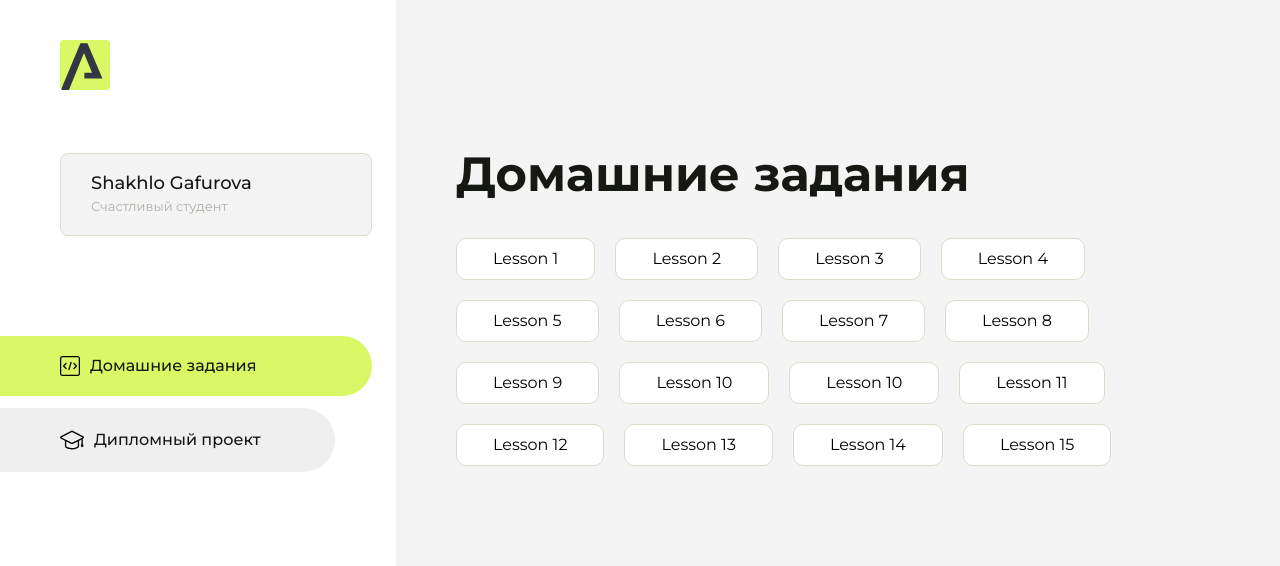
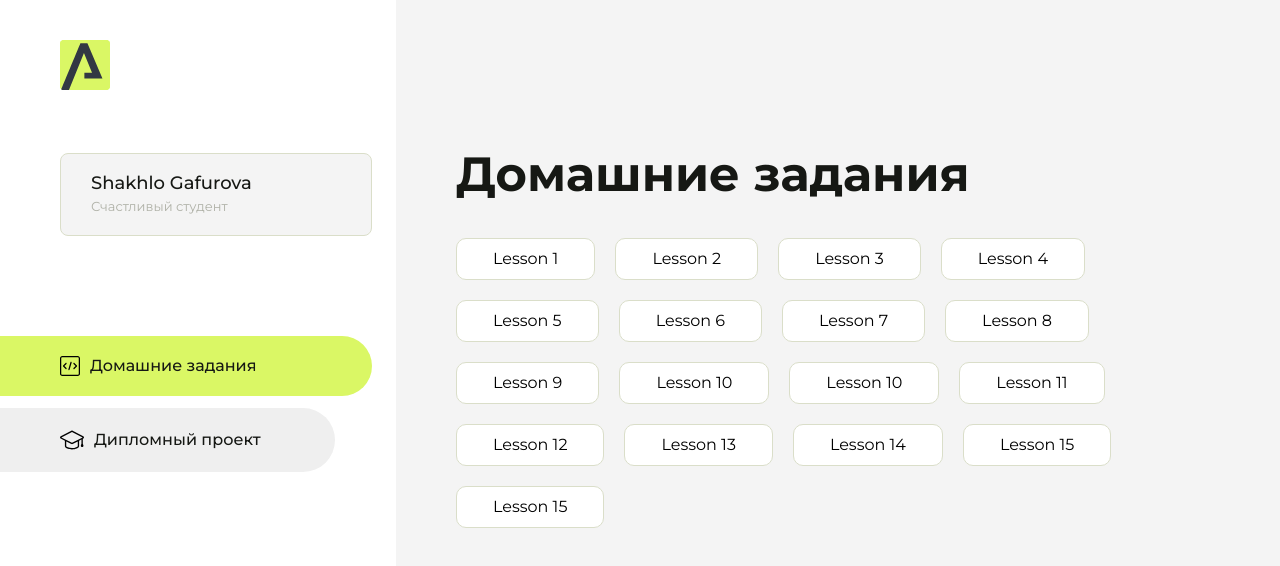
Before and after one commit to Shakhlozerozero/homework, a plain HTML site: page index.html in a window 1280 px wide. Drawn offline with Linux system fonts and the light colour scheme.

Commit message:
Update index.html

```diff
--- a/index.html
+++ b/index.html
@@ -139,7 +139,10 @@
                         <a href="Ladybug/index.html">Lesson 14</a>
                           </li>
                        <li class="content__list-item">
-                        <a href="Fall/index.html">Lesson 15</a>
+                        <a href="fit-studio/index.html">Lesson 15</a>
+                          </li>
+                        <li class="content__list-item">
+                        <a href="fit-studio/article.html">Lesson 15</a>
                           </li>
                 </ul>
             </div>
```
